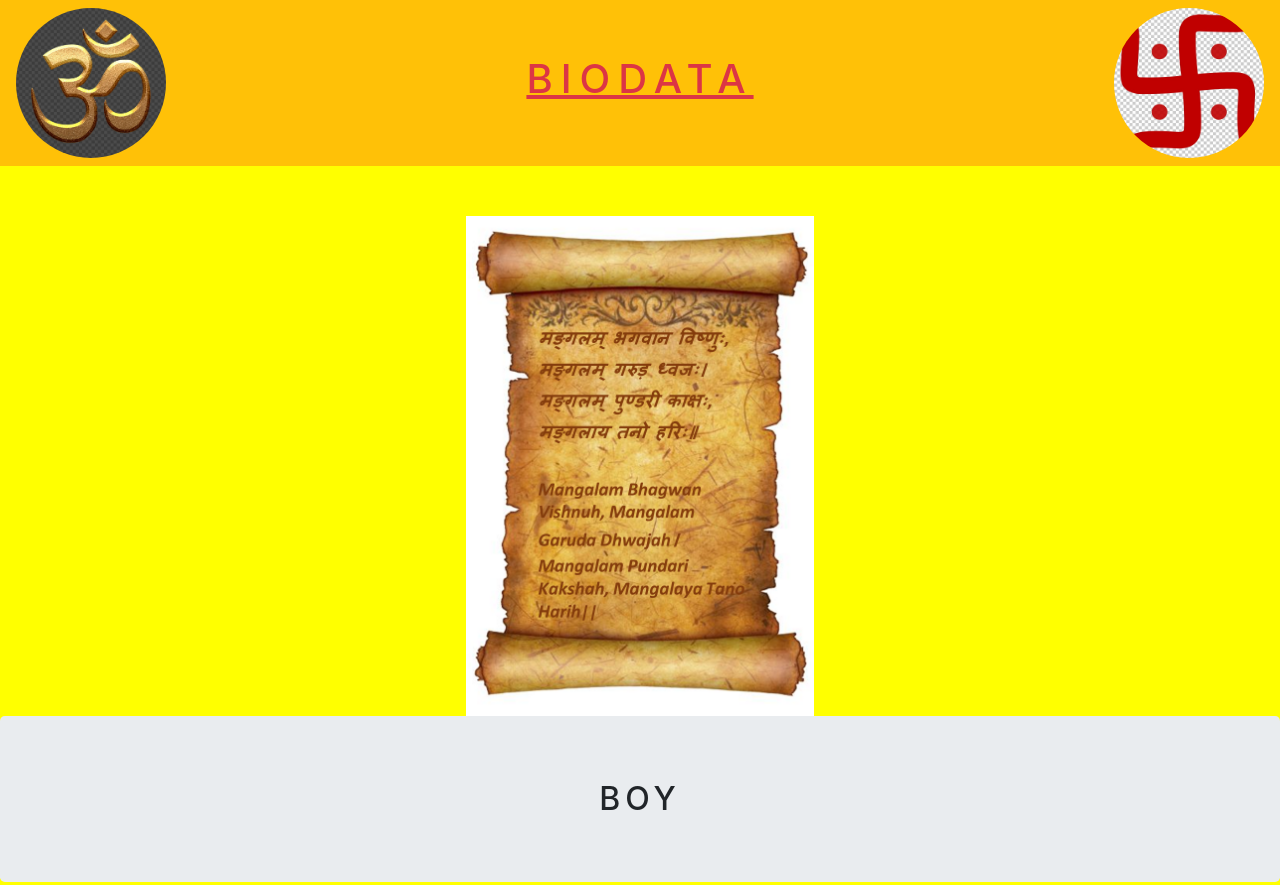
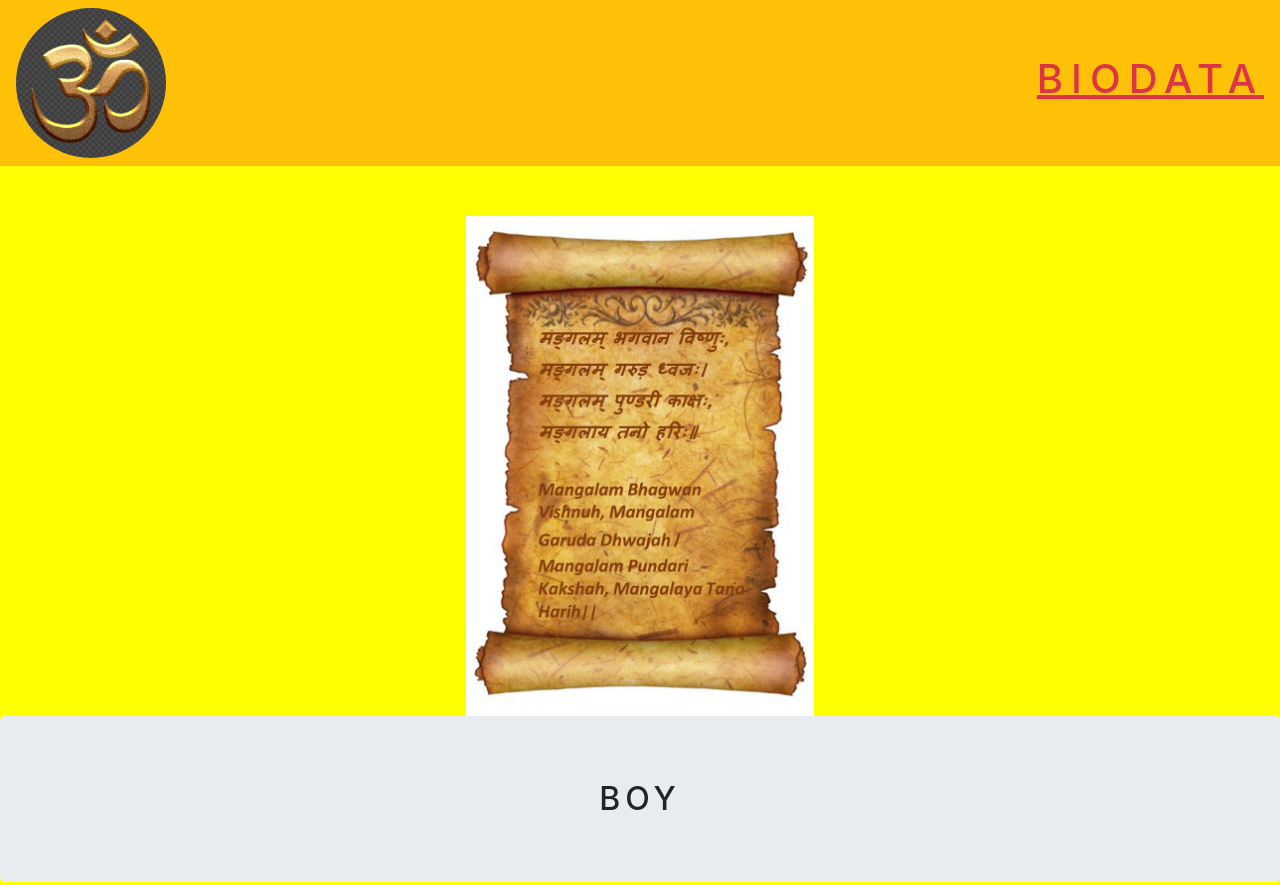
Before and after one commit to RAJEEVRAZ2021/publicmatch, a plain HTML site: page index.html in a window 1280 px wide. Shown: the top 885 px of the page. Drawn offline with nearby package versions, Linux system fonts and the light colour scheme.

Commit message:
Update index.html

```diff
--- a/index.html
+++ b/index.html
@@ -38,10 +38,6 @@
             <h1 class="text-danger">
                 Biodata
             </h1>
-
-        </div>
-        <div>
-            <img src="om1.jpg" alt="" height="150px" width="150px" class="rounded-circle">
 
         </div>
     </div>
```
